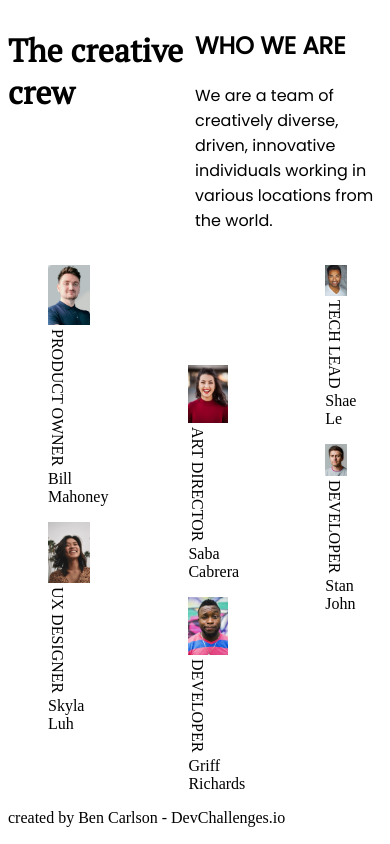
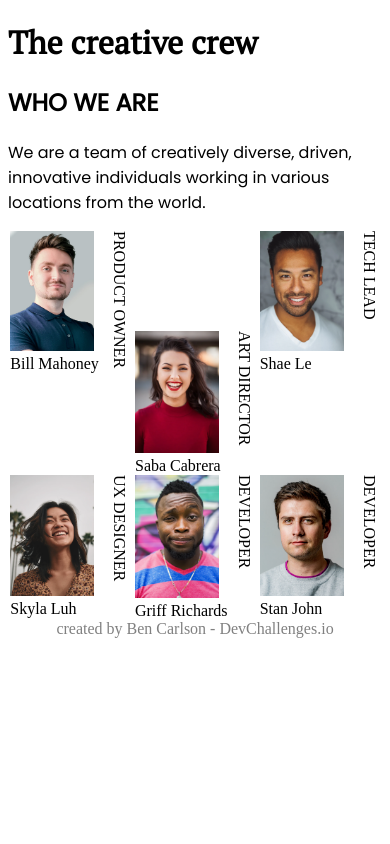
Before and after one commit to hellobencarlson/team-page, a plain HTML site: page index.html in a window 390 px wide. Drawn offline with Linux system fonts and the light colour scheme.

Commit message:
update to flexbox, working to make responsive

```diff
--- a/index.html
+++ b/index.html
@@ -21,45 +21,37 @@
 
       </header>
       <div class="container">
-        <div class="column-1">
             <figure>
                 <img src="images/photo1.png" alt="profile" />
                 <p class="vertical">PRODUCT OWNER</p>
                 <figcaption>Bill Mahoney</figcaption>
             </figure>
             <figure>
+                <div class="offset"></div>
+                <img src="images/photo2.png" alt="profile" />
+                <p class="vertical">ART DIRECTOR</p>
+                <figcaption>Saba Cabrera</figcaption>
+            </figure>
+            <figure>
+                <img src="images/photo3.png" alt="profile" />
+                <p class="vertical">TECH LEAD</p>
+                <figcaption>Shae Le</figcaption>
+            </figure>
+            <figure>
                 <img src="images/photo4.png" alt="profile" />
                 <p class="vertical">UX DESIGNER</p>
                 <figcaption>Skyla Luh</figcaption>
-            </figure>
-        </div>
-
-        <div class="column-2">
-            <div class="indent" ></div>
-            <figure>
-                <img src="images/photo2.png" alt="profile" />
-                <p class="vertical">ART DIRECTOR</p>
-                <figcaption>Saba Cabrera</figcaption>
             </figure>
             <figure>
                 <img src="images/photo5.png" alt="profile" />
                 <p class="vertical">DEVELOPER</p>
                 <figcaption>Griff Richards</figcaption>
             </figure>
-        </div>
-
-        <div class="column-3">
-            <figure>
-                <img src="images/photo3.png" alt="profile" />
-                <p class="vertical">TECH LEAD</p>
-                <figcaption>Shae Le</figcaption>
-            </figure>
             <figure>
                 <img src="images/photo6.png" alt="profile" />
                 <p class="vertical">DEVELOPER</p>
                 <figcaption>Stan John</figcaption>
             </figure>
-        </div>
       </div>
       <footer>created by Ben Carlson - DevChallenges.io</footer>
       </body>
--- a/styles.css
+++ b/styles.css
@@ -1,7 +1,7 @@
 .container {
-    display: grid;
-    grid-template-columns: repeat(3, 1fr);
-    grid-template-rows: 20%, 605;
+    display: flex;
+    flex-wrap: wrap;
+    flex-direction: row;
 }
 
 img {
@@ -9,29 +9,7 @@ img {
     display: inline-block;
 }
 
-header {
-    display: grid;
-    grid-template-columns: 50% 50%;
-    grid-template-rows: 20%;
-}
-
-.column-1 {
-    grid-column: 1 / 2;
-    grid-row: 2 / 3;
-}
-
-.column-2 {
-    grid-column: 2 / 3;
-    grid-row: 2 / 3;
-}
-
-
-.column-3 {
-    grid-column: 3 / 4;
-    grid-row: 2 / 3;
-}
-
-.indent {
+.offset {
     height: 100px;
 }
 
@@ -39,17 +17,31 @@ header {
     writing-mode: vertical-rl;
     text-orientation: mixed;
     display: inline-block;
-    margin: 0 auto;
+    position: absolute;
 }
 
 .secondary-header {
-    grid-column: 2 / 3;
-    grid-row: 1 / 2;
     font-family: 'Poppins', sans-serif;
 }
 
 h1 {
-    grid-column: 1 / 2;
-    grid-row: 1 / 2;
     font-family: 'PT Serif', serif;
 }
+
+figure {
+    width: 120px;
+    margin: 0 auto;
+}
+
+footer {
+    color: gray;
+    text-align: center;
+}
+
+@media (min-width:768px) {
+    figure {
+        width: 300px;
+        margin: 0 auto;
+    }
+
+}
```
